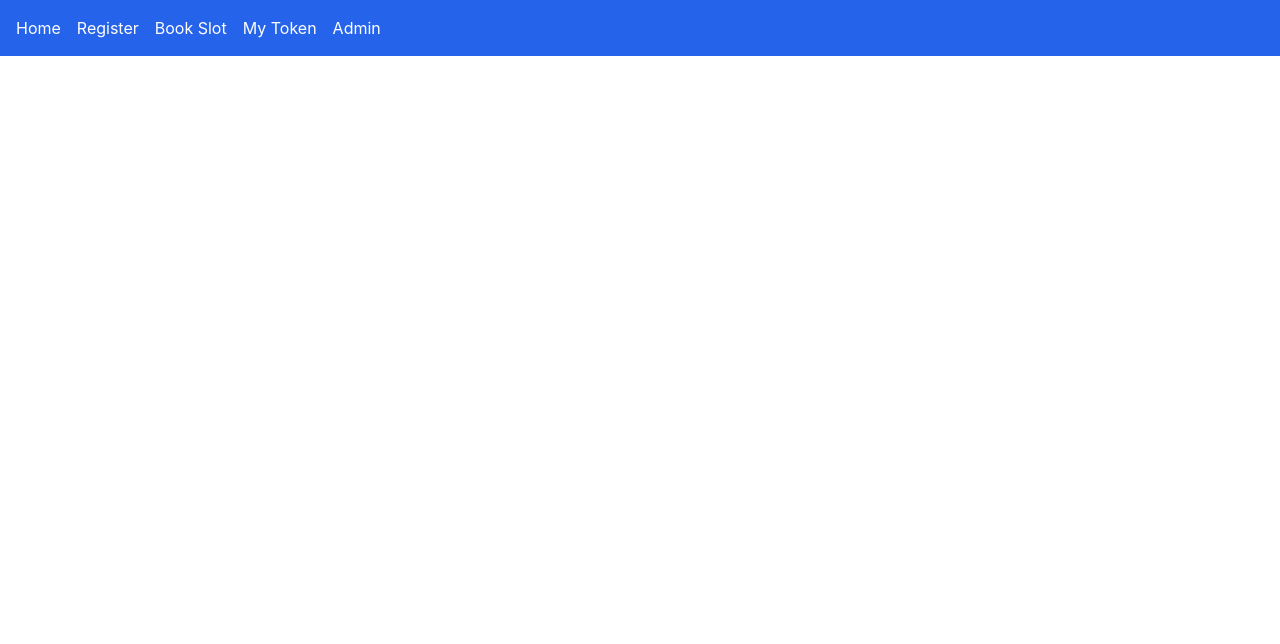
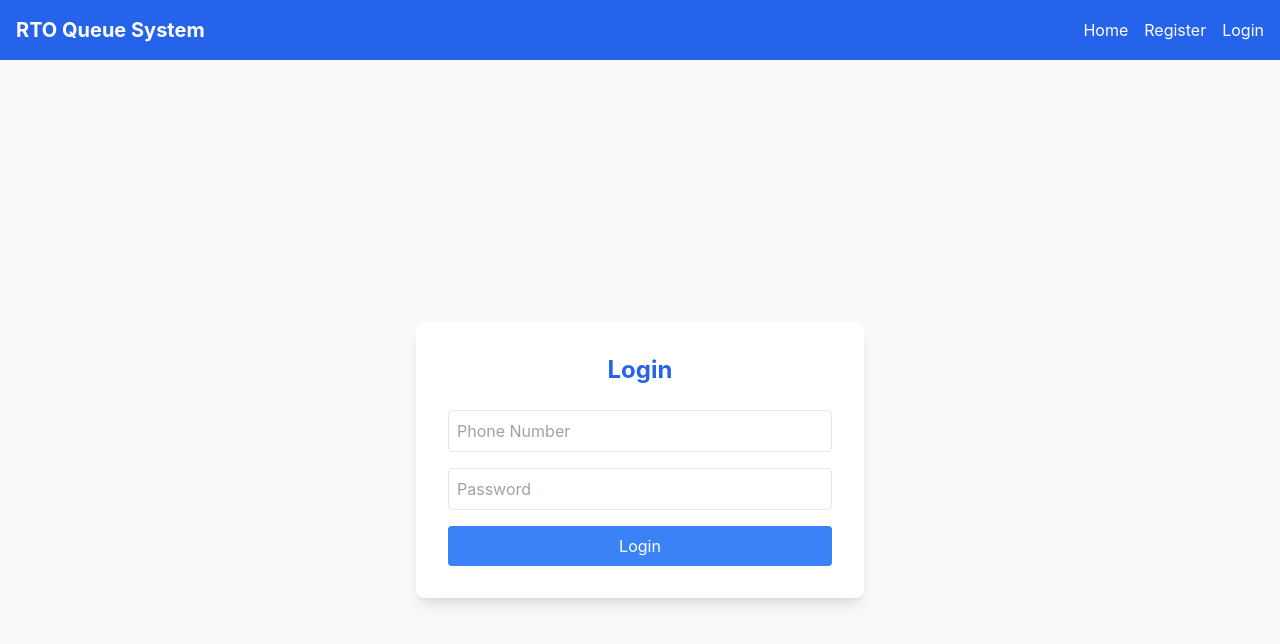
Before and after one commit to parinitaaa/queue-master, a React (Create React App) app: page /login in a window 1280 px wide. Shown: the top 644 px of the page. Built offline with nearby package versions, Linux system fonts and the light colour scheme.

Commit message:
Update src folder files including Login.jsx

```diff
--- a/src/App.js
+++ b/src/App.js
@@ -1,21 +1,42 @@
-import { BrowserRouter as Router, Routes, Route } from "react-router-dom";
+import { useState } from "react";
+import { BrowserRouter as Router, Routes, Route, Navigate } from "react-router-dom";
 import Navbar from "./components/Navbar";
 import Home from "./pages/Home";
 import Register from "./pages/Register";
 import BookSlot from "./pages/BookSlot";
 import MyToken from "./pages/MyToken";
 import AdminDashboard from "./pages/AdminDashboard";
+import Login from "./pages/Login";
 
 function App() {
+  const [isLoggedIn, setIsLoggedIn] = useState(false);
+
   return (
     <Router>
-      <Navbar />
+      <Navbar isLoggedIn={isLoggedIn} setIsLoggedIn={setIsLoggedIn} />
       <Routes>
         <Route path="/" element={<Home />} />
         <Route path="/register" element={<Register />} />
-        <Route path="/book" element={<BookSlot />} />
-        <Route path="/token" element={<MyToken />} />
-        <Route path="/admin" element={<AdminDashboard />} />
+        <Route path="/login" element={<Login onLogin={() => setIsLoggedIn(true)} />} />
+
+        {/* Protected routes for logged-in users */}
+        <Route
+          path="/book"
+          element={isLoggedIn ? <BookSlot /> : <Navigate to="/login" />}
+        />
+        <Route
+          path="/token"
+          element={isLoggedIn ? <MyToken /> : <Navigate to="/login" />}
+        />
+
+        {/* Protected admin route */}
+        <Route
+          path="/admin"
+          element={isLoggedIn ? <AdminDashboard /> : <Navigate to="/login" />}
+        />
+
+        {/* Catch-all: redirect unknown routes to home */}
+        <Route path="*" element={<Navigate to="/" />} />
       </Routes>
     </Router>
   );
--- a/src/components/Navbar.jsx
+++ b/src/components/Navbar.jsx
@@ -1,13 +1,37 @@
-import { Link } from "react-router-dom";
+import { Link, useNavigate } from "react-router-dom";
 
-export default function Navbar() {
+export default function Navbar({ isLoggedIn, setIsLoggedIn }) {
+  const navigate = useNavigate();
+
+  const handleLogout = () => {
+    setIsLoggedIn(false); // reset login state
+    navigate("/"); // redirect to home
+  };
+
   return (
-    <nav className="p-4 bg-blue-600 text-white flex gap-4">
-      <Link to="/">Home</Link>
-      <Link to="/register">Register</Link>
-      <Link to="/book">Book Slot</Link>
-      <Link to="/token">My Token</Link>
-      <Link to="/admin">Admin</Link>
+    <nav className="bg-blue-600 text-white p-4 flex justify-between items-center">
+      <div className="text-xl font-bold">
+        <Link to="/">RTO Queue System</Link>
+      </div>
+      <div className="flex gap-4">
+        <Link to="/">Home</Link>
+
+        {!isLoggedIn && <Link to="/register">Register</Link>}
+        {!isLoggedIn && <Link to="/login">Login</Link>}
+
+        {isLoggedIn && <Link to="/book">Book Slot</Link>}
+        {isLoggedIn && <Link to="/token">My Token</Link>}
+        {isLoggedIn && <Link to="/admin">Admin</Link>}
+
+        {isLoggedIn && (
+          <button
+            onClick={handleLogout}
+            className="bg-red-500 px-3 py-1 rounded hover:bg-red-600 transition"
+          >
+            Logout
+          </button>
+        )}
+      </div>
     </nav>
   );
 }
--- a/src/pages/AdminDashboard.jsx
+++ b/src/pages/AdminDashboard.jsx
@@ -1,8 +1,44 @@
+import { useEffect, useState } from "react";
+import axios from "axios";
+
 export default function AdminDashboard() {
+  const [pendingUsers, setPendingUsers] = useState([]);
+  const [loading, setLoading] = useState(true);
+  const [error, setError] = useState(null);
+
+  // Fetch data when component loads
+  useEffect(() => {
+    axios
+      .get("http://localhost:3000/users/pending")
+      .then((response) => {
+        setPendingUsers(response.data); // assumes backend sends an array
+        setLoading(false);
+      })
+      .catch((err) => {
+        console.error(err);
+        setError("Failed to fetch pending users");
+        setLoading(false);
+      });
+  }, []);
+
+  if (loading) return <p>Loading pending users...</p>;
+  if (error) return <p style={{ color: "red" }}>{error}</p>;
+
   return (
     <div style={{ padding: "1rem" }}>
       <h2>Admin Dashboard</h2>
-      <p>This is where admin features will go.</p>
+      <h3>Pending Applicants</h3>
+      {pendingUsers.length === 0 ? (
+        <p>No pending applicants.</p>
+      ) : (
+        <ul>
+          {pendingUsers.map((user, index) => (
+            <li key={index}>
+              {user.name} — {user.aadharNumber}
+            </li>
+          ))}
+        </ul>
+      )}
     </div>
   );
 }
--- /dev/null
+++ b/src/pages/Login.jsx
@@ -0,0 +1,59 @@
+import { useState } from "react";
+import { useNavigate } from "react-router-dom";
+import axios from "axios";
+
+export default function Login({ onLogin }) {
+  const navigate = useNavigate();
+  const [credentials, setCredentials] = useState({
+    phone: "",
+    password: "",
+  });
+  const [error, setError] = useState("");
+
+  const handleChange = (e) => {
+    setCredentials({ ...credentials, [e.target.name]: e.target.value });
+  };
+
+  const handleSubmit = (e) => {
+  e.preventDefault();
+  if (!credentials.phone || !credentials.password) return;
+  onLogin();
+  navigate("/book");
+};
+
+  return (
+    <div className="min-h-screen bg-gray-50 flex items-center justify-center">
+      <div className="bg-white p-8 rounded-lg shadow-lg w-full max-w-md">
+        <h2 className="text-2xl font-bold mb-6 text-center text-blue-600">
+          Login
+        </h2>
+        <form onSubmit={handleSubmit} className="flex flex-col gap-4">
+          <input
+            name="phone"
+            placeholder="Phone Number"
+            value={credentials.phone}
+            onChange={handleChange}
+            className="border p-2 rounded focus:outline-none focus:ring-2 focus:ring-blue-400"
+          />
+          <input
+            name="password"
+            type="password"
+            placeholder="Password"
+            value={credentials.password}
+            onChange={handleChange}
+            className="border p-2 rounded focus:outline-none focus:ring-2 focus:ring-blue-400"
+          />
+
+          {error && <p className="text-red-500 text-sm">{error}</p>}
+
+          <button
+            type="submit"
+            className="bg-blue-500 text-white p-2 rounded hover:bg-blue-600 transition"
+          >
+            Login
+          </button>
+        </form>
+      </div>
+    </div>
+  );
+}
--- a/src/pages/Register.jsx
+++ b/src/pages/Register.jsx
@@ -15,6 +15,7 @@ export default function Register() {
     otherService: "",
     aadhar: "",
     llNumber: "",
+    password: "", // added password
   });
 
   const [errors, setErrors] = useState({});
@@ -27,26 +28,21 @@ export default function Register() {
     if (!form.name) newErrors.name = "Name is required";
     if (!form.disabilities) newErrors.disabilities = "Please select disability";
     if (!form.phone) newErrors.phone = "Phone is required";
-    if (!form.serviceCategory) newErrors.serviceCategory = "Please select a service category";
     if (!form.aadhar) newErrors.aadhar = "Aadhar number is required";
     if (!form.llNumber) newErrors.llNumber = "LL Application number is required";
+    if (!form.password) newErrors.password = "Password is required"; // validate password
+    if (!form.serviceCategory) newErrors.serviceCategory = "Please select a service category";
     return newErrors;
   };
 
-  const handleSubmit = async (e) => {
+ const handleSubmit = (e) => {
   e.preventDefault();
   const validationErrors = validate();
   if (Object.keys(validationErrors).length > 0) {
     setErrors(validationErrors);
   } else {
-      try {
-        const response = await axios.post("http://localhost:3000/users", form);
-        console.log("User registered:", response.data);
-        navigate("/book");
-      } catch (error) {
-        console.error("Registration error:", error);
-        // Optionally set error state here to display error message to user
-      }
+    // temporarily skip API call
+    navigate("/login");
   }
 };
 
@@ -90,6 +86,15 @@ export default function Register() {
           {errors.phone && <p className="text-red-500 text-sm">{errors.phone}</p>}
 
           <input
+            name="password"
+            type="password"
+            placeholder="Password"
+            onChange={handleChange}
+            className="border p-2 rounded focus:outline-none focus:ring-2 focus:ring-blue-400"
+          />
+          {errors.password && <p className="text-red-500 text-sm">{errors.password}</p>}
+
+          <input
             name="aadhar"
             placeholder="Aadhar Number"
             onChange={handleChange}
@@ -123,6 +128,7 @@ export default function Register() {
             <p className="text-red-500 text-sm">{errors.serviceCategory}</p>
           )}
 
+          {/* Optional dynamic dropdowns for service categories */}
           {form.serviceCategory === "drivingLicense" && (
             <select
               name="llType"
```
Lines whose indentation alone changed are shown as unchanged.
